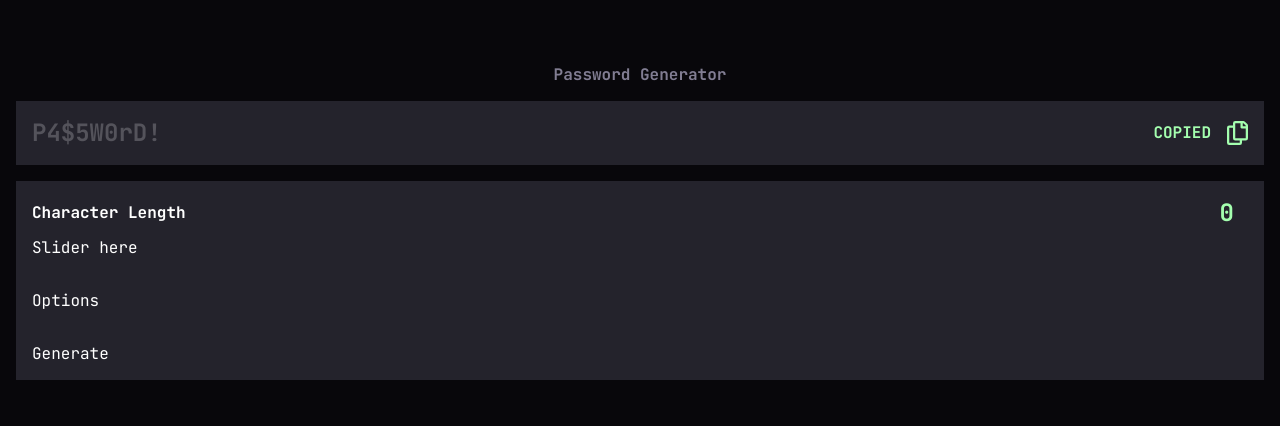
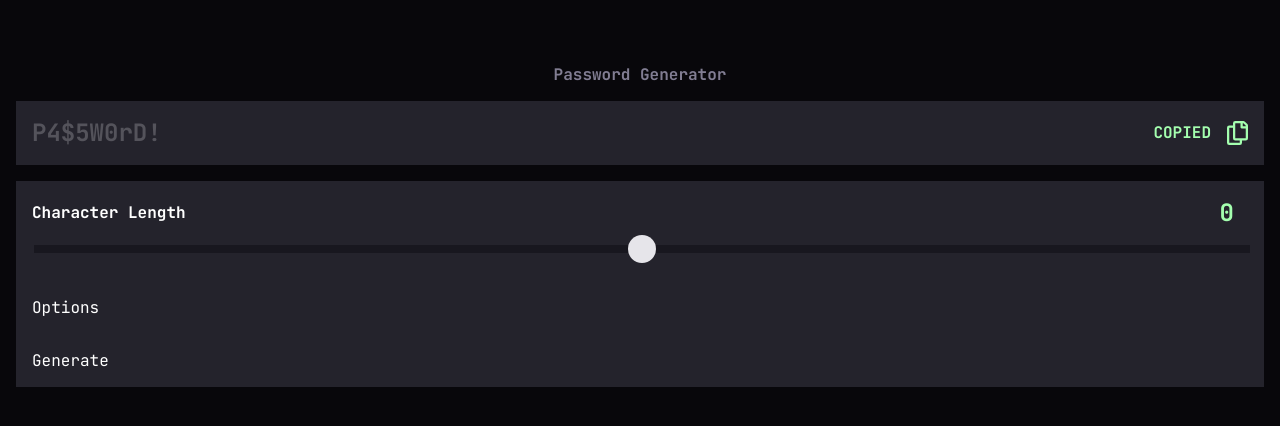
Before and after one commit to danilo2420/FEM_PasswordGeneratorApp, a plain HTML site: page index.html in a window 1280 px wide. Drawn offline with Linux system fonts and the light colour scheme.

Commit message:
Work on slider 2

```diff
--- a/index.html
+++ b/index.html
@@ -31,8 +31,9 @@
           <div class="generate__charLength__output__label tp4">Character Length</div>
           <div class="generate__charLength__output__value tp2">0</div>
         </div>
-
-        <div class="generate__charLength__slider">Slider here</div>
+        <div class="generate__charLength__sliderContainer">
+          <input type="range" class="slider">
+        </div>
       </div>
 
       <div class="generate__options">Options</div>
--- a/styles/mobile.css
+++ b/styles/mobile.css
@@ -56,3 +56,34 @@
 .generate__charLength__output__value {
     color: var(--green200);
 }
+
+/** Slider */
+.generate__charLength__sliderContainer {
+    height: 28px;
+}
+.slider {
+    appearance: none;
+    -webkit-appearance: none;
+    width: 100%;
+    height: 8px;
+    background-color: var(--grey850);
+    outline: none;
+}
+
+.slider::-webkit-slider-thumb {
+    appearance: none;
+    -webkit-appearance: none;
+    width: 28px;
+    height: 28px;
+    background-color: var(--grey200);
+    border-radius: 50%;
+    cursor: pointer;
+}
+
+.slider::-moz-range-thumb {
+    width: 28px;
+    height: 28px;
+    background-color: var(--grey200);
+    border-radius: 50%;
+    cursor: pointer;
+}
```
